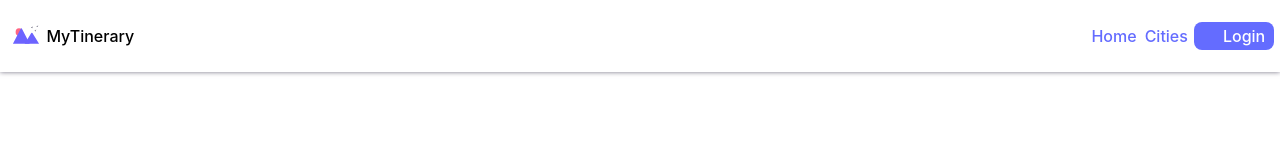
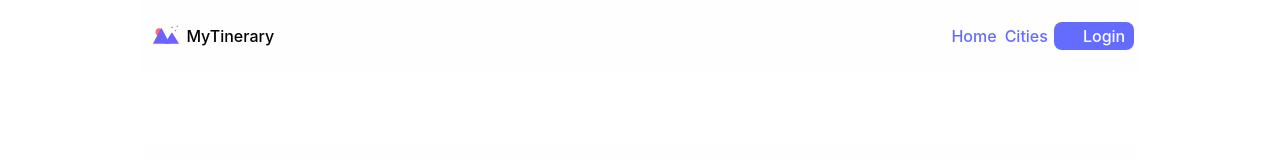
Before and after one commit to Ladytoxic/mytinerary-AlmendraR, a React (Vite) app: page / in a window 1280 px wide. Shown: the top 160 px of the page. Built offline with nearby package versions, Linux system fonts and the light colour scheme; no server answers; some icons are missing.

Commit message:
Conexion local la fallar la peticion al back, color bg-welcome component

```diff
--- a/src/components/Carousel/Carousel.css
+++ b/src/components/Carousel/Carousel.css
@@ -5,7 +5,7 @@
     background-position: center;
     background-repeat: no-repeat;
     background-size: cover;
-    box-shadow: 0 0 0.5rem #292929;
+    box-shadow: 0 0.2rem 0.5rem #292929;
 }
 
 .carousel h2 {
--- a/src/components/Carousel/Carousel.jsx
+++ b/src/components/Carousel/Carousel.jsx
@@ -8,11 +8,31 @@ const Carousel = () => {
 
   useEffect(() => {
     fetch('http://localhost:3000/cities')
-      .then(resp => resp.json())
-      .then(data => setCities(data.cities));
+      .then(resp => {
+        if (!resp.ok) {
+          throw new Error('Network response was not ok');
+        }
+        return resp.json();
+      })
+      .then(data => setCities(data.cities))
+      .catch(error => {
+        console.log('Fetching data from local file...');
+        fetch('/data_cities.json')
+          .then(resp => {
+            if (!resp.ok) {
+              throw new Error('Error fetching local data');
+            }
+            return resp.json();
+          })
+          .then(data => setCities(data))
+          .catch(localError => {
+            console.log('Error fetching local data:', localError);
+          });
+      });
   },
     []
   );
+
   const nextImage = () => {
     const remainingCities = cities.length - index;
     const step = Math.min(remainingCities, 4);
--- a/src/components/Navbar/Navbar.css
+++ b/src/components/Navbar/Navbar.css
@@ -7,8 +7,7 @@ nav {
     align-items: center;
     flex-wrap: wrap;
     padding: 0.4rem;
-    background-color: #ffffff;
-    box-shadow: 0 0 0.3rem #747183;
+    background: #fefefe;
     z-index: 100;
 }
 
--- a/src/components/Welcome/Welcome.css
+++ b/src/components/Welcome/Welcome.css
@@ -6,11 +6,13 @@
     gap: 1rem;
     flex-wrap: wrap;
     padding: 1rem;
+    background-image: linear-gradient(to top, #edeeee, #f3f4f4, #fafbfa, #fbfcfc, #fcfdfd, #fefefe, #ffffff);
 }
 
 .welcome-card .icon {
     margin-left: 5px;
 }
+
 .welcome-card,
 figure {
     min-width: 290px;
--- a/src/styles/style.css
+++ b/src/styles/style.css
@@ -21,6 +21,11 @@ html {
 body {
   background-color: #ffffff;
   color: black;
+}
+
+#root {
+  margin: auto;
+  max-width: 1000px;
 }
 
 h1 {
```
